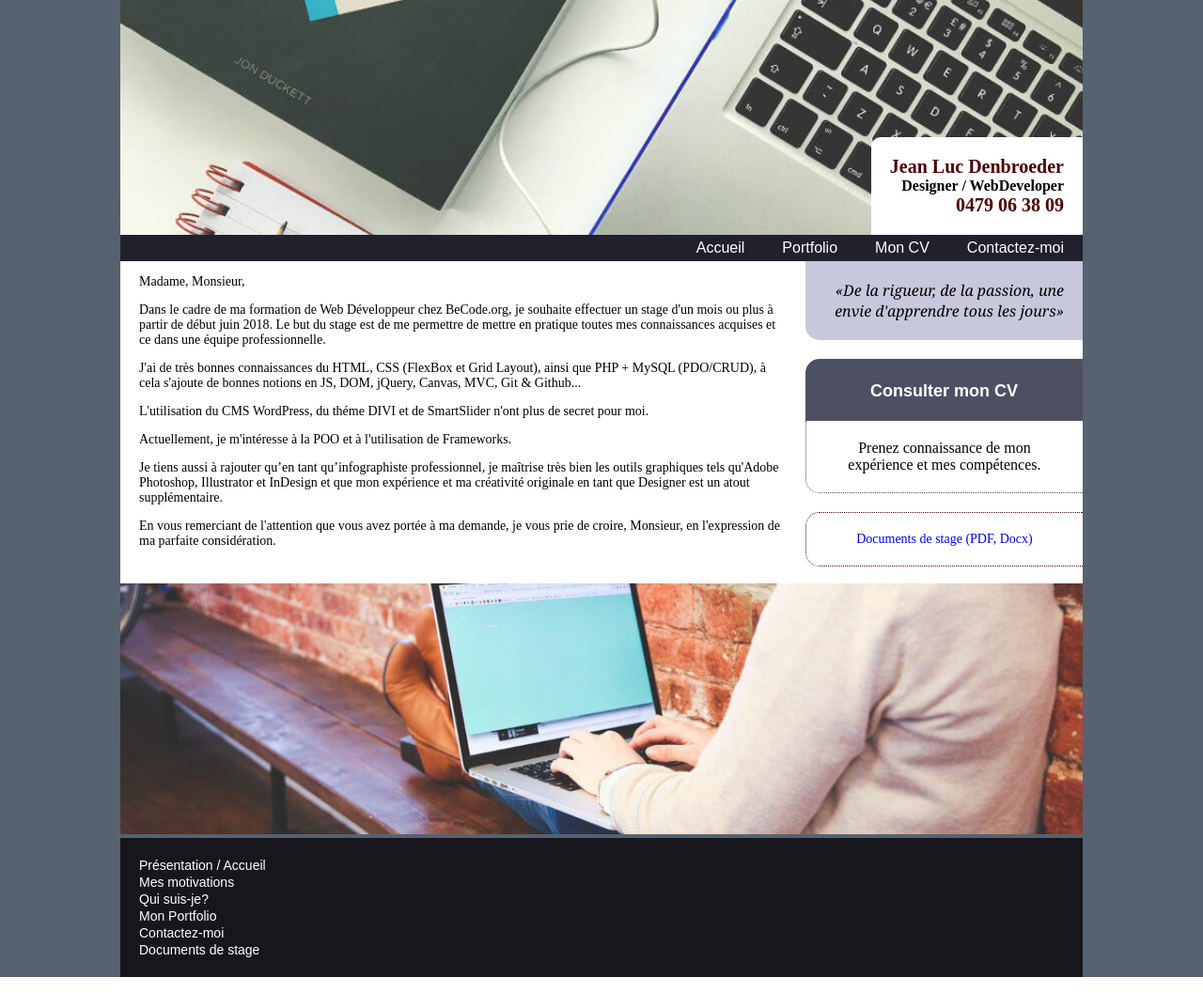
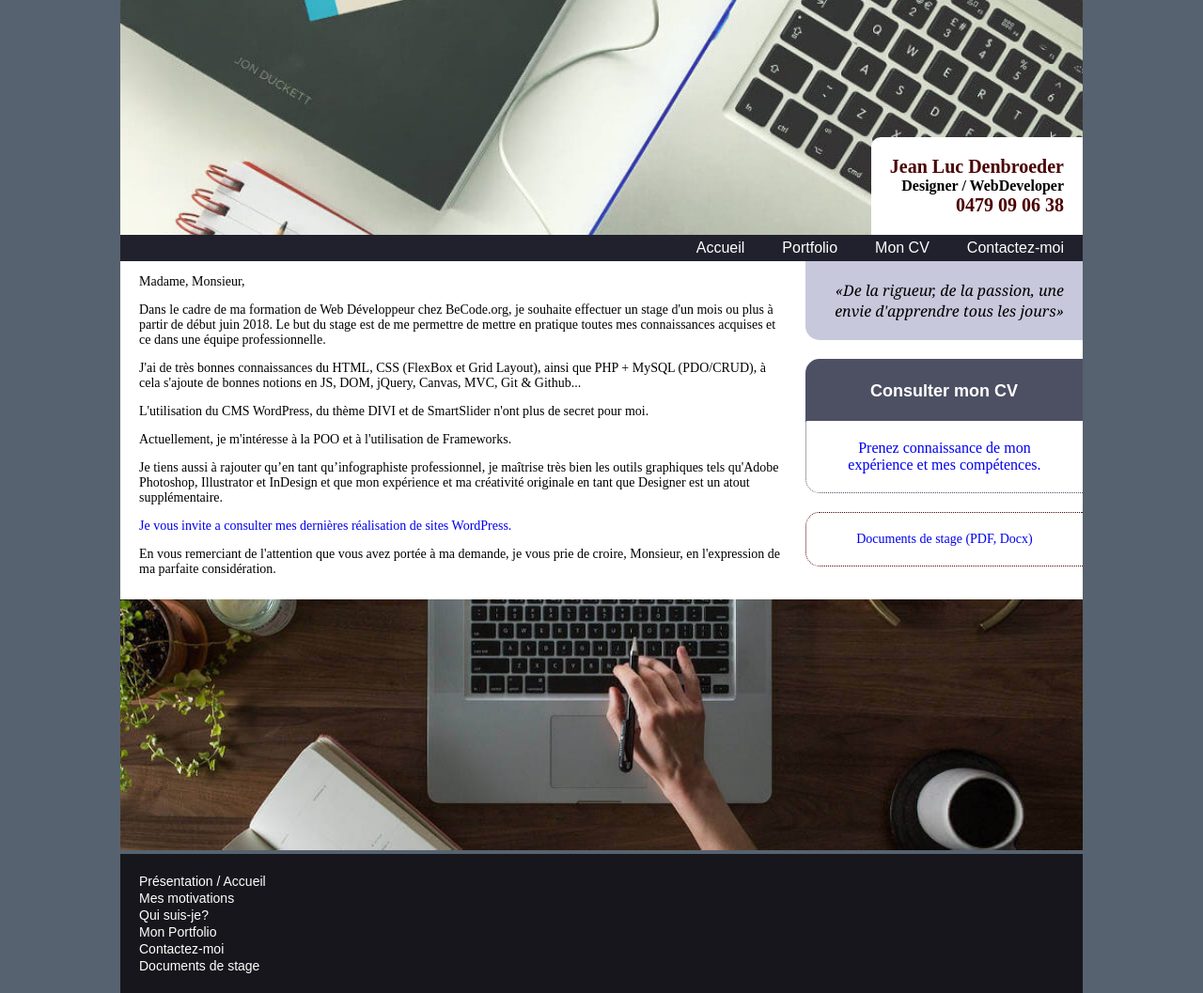
Before and after one commit to jldenbroeder/WebPorfolio, a PHP site: page / in a window 1280 px wide. Shown: the whole page at 94% size. Run offline with PHP 8.4, Linux system fonts and the light colour scheme.

Commit message:
correction tel

```diff
--- a/view/aside-cv.php
+++ b/view/aside-cv.php
@@ -1,6 +1,6 @@
 <div id="cv-top">
   <a class="link-nav" href="?page=qui-suis-je">Consulter mon CV</a>
 </div>
-<div id="cv-bottom">
-  Prenez connaissance de mon expérience et mes compétences.
+<div id="cv-bottom"><a href="?page=qui-suis-je">
+  Prenez connaissance de mon expérience et mes compétences.</a>
 </div>
--- a/view/header.php
+++ b/view/header.php
@@ -10,6 +10,6 @@
   </div>
   <div id="information">
     <span class="name"><strong>Jean Luc Denbroeder</strong></span><br> <strong>Designer / WebDeveloper</strong><br>
-    <span class="tel"><strong>0479 06 38 09</strong></span>
+    <span class="tel"><strong>0479 09 06 38</strong></span>
   </div>
 </header>
--- a/view/motivation.php
+++ b/view/motivation.php
@@ -16,14 +16,14 @@ Le but du stage est de me permettre de mettre en pratique toutes mes connaissanc
     </p><p>
     J'ai de très bonnes connaissances du HTML, CSS (FlexBox et Grid Layout), ainsi que PHP + MySQL (PDO/CRUD), à cela s'ajoute de bonnes notions en JS, DOM, jQuery, Canvas, MVC, Git & Github...
     </p><p>
-    L'utilisation du CMS WordPress, du théme DIVI et de SmartSlider n'ont plus de secret pour moi.
+    L'utilisation du CMS WordPress, du thème DIVI et de SmartSlider n'ont plus de secret pour moi.
     </p>
     <p>Actuellement, je m'intéresse à la POO et à l'utilisation de Frameworks.</p>
     <p>
     Je tiens aussi à rajouter qu’en tant qu’infographiste professionnel, je maîtrise très bien les outils graphiques tels
 qu'Adobe Photoshop, Illustrator et InDesign et que mon expérience et ma créativité originale en tant que Designer est un atout supplémentaire.
     </p><p>
-    En vous remerciant de l'attention que vous avez portée à ma demande, je vous prie de croire,
+    <a href="?page=portfolio">Je vous invite a consulter mes dernières réalisation de sites WordPress.</a></p><p>En vous remerciant de l'attention que vous avez portée à ma demande, je vous prie de croire,
     Monsieur, en l'expression de ma parfaite considération.</p>
   </article>
   <aside>
@@ -34,7 +34,7 @@ qu'Adobe Photoshop, Illustrator et InDesign et que mon expérience et ma créati
     <div></div>
   </aside>
 </section>
-<img src="assets/img/foot-encodage.jpg" alt="Mon expérience en Infographie et mes connaissances en WebDéveloppement, un principal atout pour la création Web.">
+<img src="assets/img/foot-ecriture.jpg" alt="Mon expérience en Infographie et mes connaissances en WebDéveloppement, un principal atout pour la création Web.">
 <!-- FIN DE ZONE A PERSONNALISER -->
 
 <?php $content = ob_get_clean(); ?>
--- a/view/presentation.php
+++ b/view/presentation.php
@@ -10,10 +10,10 @@ $description = "Présentation de mon parcours ent tant que Designer expériment
 <section>
   <article>
     <h2>Designer</h2>
-    <p>Ma créativité et mon expérience m'ont permis d'acquérir des compétences en infographie, que ce soit de réalisations d'imprimées (flyers, brochures, plaquettes commerciales, publicités...) ou de la création complète de sites Internet complémentés d'une optimisation aux référencements, ainsi que des visuels eMarketing,... </p>
+    <p>Ma créativité et mon expérience m'ont permis d'acquérir des compétences en infographie, que ce soit des réalisations d'imprimées (flyers, brochures, plaquettes commerciales, publicités...) ou de la création complète de sites Internet complémentés d'une optimisation aux référencements, ainsi que des visuels eMarketing,... </p>
     <p>Une bonne maitrise du CMS WordPress accompagné du thème DIVI sont mes préférences en WebDesign.</p>
     <h2>WebDeveloper</h2>
-    <p>Mes connaissances et mon savoir-faire dans la programmation destinées aux plateformes Internet, sont des atouts complémentaires pour toutes conceptions FrontEnd / BackEnd... HTML, CSS, Javascript et PHP sont des atouts aux réalisations Web.</p>
+    <p>De très bonnes connaissances et un savoir-faire dans la programmation destinées aux plateformes Internet, sont des atouts complémentaires pour toutes conceptions FrontEnd / BackEnd... HTML, CSS, Javascript et PHP.</p>
   </article>
   <aside>
     <?php include('aside-passion.php'); ?>
--- a/view/qui-suis-je.php
+++ b/view/qui-suis-je.php
@@ -11,10 +11,11 @@ $description = "Présentation de mon parcours ent tant que Designer expériment
   <article>
     <!-- EXPERIENCE  -->
     <div class="cv-title">
-      Expérience</div>
+      Expériences</div>
     <div class="cv-text">
       depuis 2004<br>
-      Infographiste freelance (indépendant), création prépresse, suivit de A à Z, (pour imprimerie), réalisation de site internet, développement PHP, CSS,... CMS WordPress (Responsive), email Marketing (création, envois,...).
+      Infographiste freelance (indépendant), création prépresse, 3 ans en imprimerie, réalisation de site internet, développement PHP, CSS,...
+      CMS WordPress (Responsive), email Marketing (création, envois,...).
       <hr>
       1999-2004<br>
       Responsable prépresse, création publicitaire, “SPMS Mailings”, Rixensart.
```
Also changed, not shown: 2 other files.
